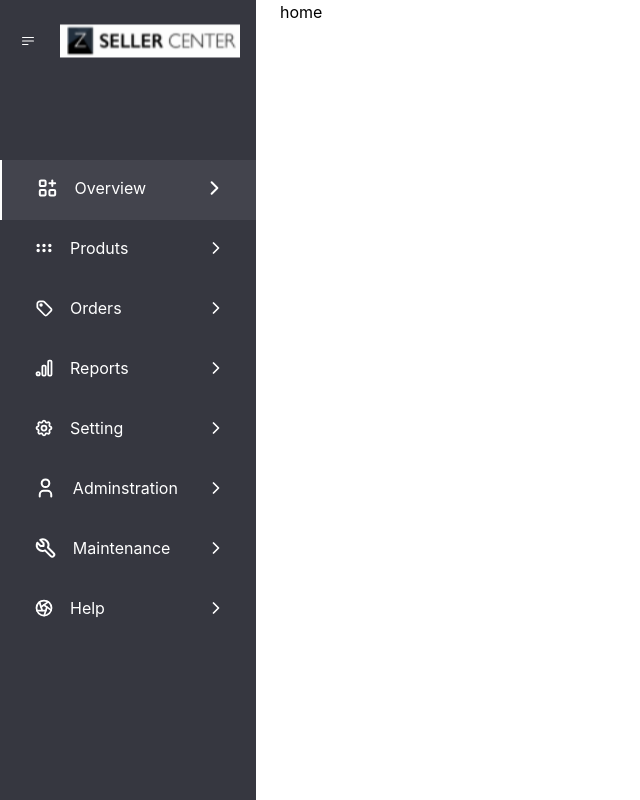
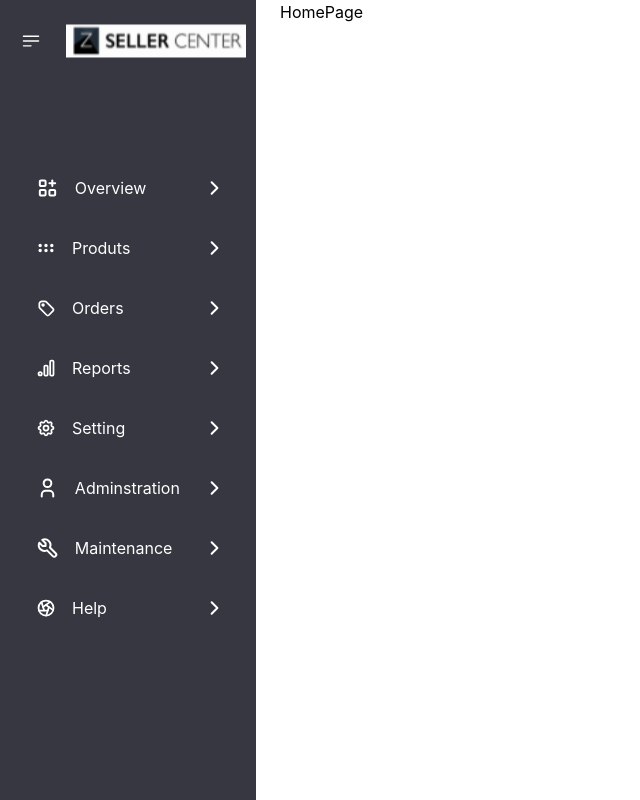
Before and after one commit to kubendrapandian10D/tailWindCSS_MATC, a React (Create React App) app: page / in a window 1280 px wide. Shown: the whole page, without its empty margins (0-640 px from the left). Built offline with nearby package versions, Linux system fonts and the light colour scheme.

Commit message:
collapse and expand navbar

```diff
--- a/src/components/Navbar/Navbar.js
+++ b/src/components/Navbar/Navbar.js
@@ -1,89 +1,111 @@
-import React from "react";
+import React, { useState } from "react";
 import { HiBars3BottomLeft } from 'react-icons/hi2';
 
-
-import { HiOutlineSquaresPlus } from "react-icons/hi2";
-
 const Navbar = () => {
+  const [open, setOpen] = useState(true)
   return (
-    <div className="bg-blackRock min-h-screen w-64">
-      <div className="pt-6 pb-102 flex mr-4 ">
-        <HiBars3BottomLeft size={22} className="ml-5 self-center	text-white" />
-        <img src="./images/navbar/Logo.svg" alt="Seller Center Logo" className="pl-6" />
+    <div className={`bg-blackRock min-h-screen ${open?`w-64`:`w-88`} duration-500`}>
+      <div className="pt-6 pb-102 flex   ">
+        <HiBars3BottomLeft size={22} className={`ml-5 self-center h-8	text-white`} onClick={()=>setOpen(!open)}/>
+        <img src="./images/navbar/Logo.svg" alt="Seller Center Logo" className={`pl-6  ${!open && ` hidden translate-x-28`}`} />
       </div>
 
 
-      <div className="flex  bg-midBlack">
-
-        <div className="w-0.5 bg-white">
-
+      <div className={"flex group  hover:bg-midBlack"}>
+        <div className="pl-0.5 bg-white  invisible group-hover:visible ">
         </div>
         <div className="flex w-full justify-between mb-1  bg-mildGrey mx-3.5 py-4 ">
 
           <div className=" flex">
             <img src="./images/navbar/apps__overview.svg" alt="Oerview Icon " className="pl-5 pr-2  " />
-            <p className="text-white   pl-2 " >Overview</p>
+            <p className={`text-white pl-2  ${!open && `opacity-0`}`} >Overview</p>
           </div>
           <img className="pr-4    " src="./images/navbar/chevron-right__arrow.svg" alt="arrowIcon" />
         </div>
       </div>
 
-      <div className="flex justify-between mb-1   mx-3.5 py-4 ">
+      <div className="flex group  hover:bg-midBlack">
+        <div className="pl-0.5 bg-white  invisible group-hover:visible">
+        </div>
+        <div className="flex justify-between mb-1  w-full mx-3.5 py-4 ">
           <div className=" flex">
             <img src="./images/navbar/grip-horizontal__products.svg" alt="Oerview Icon " className="pl-5 pr-2  " />
-          <p className="text-white   pl-2 " >Produts</p>
+            <p className={`text-white pl-2  ${!open && `opacity-0`}`} >Produts</p>
           </div>
           <img className="pr-4    " src="./images/navbar/chevron-right__arrow.svg" alt="arrowIcon" />
         </div>
+      </div>
 
-      <div className="flex justify-between mb-1   mx-3.5 py-4 ">
+      <div className="flex group  hover:bg-midBlack">
+        <div className="pl-0.5 bg-white  invisible group-hover:visible">
+        </div>
+        <div className="flex justify-between mb-1  w-full mx-3.5 py-4 ">
           <div className=" flex">
             <img src="./images/navbar/tag__orders.svg" alt="Oerview Icon " className="pl-5 pr-2  " />
-          <p className="text-white   pl-2 " >Orders</p>
+            <p className={`text-white pl-2  ${!open && `opacity-0`}`} >Orders</p>
           </div>
           <img className="pr-4    " src="./images/navbar/chevron-right__arrow.svg" alt="arrowIcon" />
         </div>
+      </div>
 
-      <div className="flex justify-between mb-1   mx-3.5 py-4 ">
+      <div className="flex group  hover:bg-midBlack">
+        <div className="pl-0.5 bg-white  invisible group-hover:visible">
+        </div>
+        <div className="flex justify-between mb-1  w-full mx-3.5 py-4 ">
           <div className=" flex">
             <img src="./images/navbar/brand-google-analytics__reports.svg" alt="Oerview Icon " className="pl-5 pr-2  " />
-          <p className="text-white   pl-2 " >Reports</p>
+            <p className={`text-white pl-2  ${!open && `opacity-0`}`}  >Reports</p>
           </div>
           <img className="pr-4    " src="./images/navbar/chevron-right__arrow.svg" alt="arrowIcon" />
         </div>
+      </div>
 
-      <div className="flex justify-between mb-1   mx-3.5 py-4 ">
+      <div className="flex group  hover:bg-midBlack">
+        <div className="pl-0.5 bg-white  invisible group-hover:visible">
+        </div>
+        <div className="flex justify-between mb-1  w-full mx-3.5 py-4 ">
           <div className=" flex">
             <img src="./images/navbar/settings.svg" alt="Oerview Icon " className="pl-5 pr-2  " />
-          <p className="text-white   pl-2 " >Setting</p>
+            <p className={`text-white pl-2  ${!open && `opacity-0`}`}  >Setting</p>
           </div>
           <img className="pr-4    " src="./images/navbar/chevron-right__arrow.svg" alt="arrowIcon" />
         </div>
-
-      <div className="flex justify-between mb-1   mx-3.5 py-4 ">
+      </div>
+      <div className="flex group  hover:bg-midBlack">
+        <div className="pl-0.5 bg-white  invisible group-hover:visible">
+        </div>
+        <div className="flex justify-between mb-1  w-full mx-3.5 py-4 ">
           <div className=" flex">
             <img src="./images/navbar/user__administration.svg" alt="Oerview Icon " className="pl-5 pr-2  " />
-          <p className="text-white   pl-2 " >Adminstration</p>
+            <p className={`text-white pl-2  ${!open && `opacity-0`}`} >Adminstration</p>
           </div>
           <img className="pr-4    " src="./images/navbar/chevron-right__arrow.svg" alt="arrowIcon" />
         </div>
+      </div>
 
-      <div className="flex justify-between mb-1   mx-3.5 py-4 ">
+      <div className="flex group  hover:bg-midBlack">
+        <div className="pl-0.5 bg-white  invisible group-hover:visible">
+        </div>
+        <div className="flex justify-between mb-1  w-full mx-3.5 py-4 ">
           <div className=" flex">
             <img src="./images/navbar/tool__Maintenance.svg" alt="Oerview Icon " className="pl-5 pr-2  " />
-          <p className="text-white   pl-2 " >Maintenance</p>
+            <p className={`text-white pl-2  ${!open && `opacity-0`}`} >Maintenance</p>
           </div>
           <img className="pr-4    " src="./images/navbar/chevron-right__arrow.svg" alt="arrowIcon" />
         </div>
+      </div>
 
-      <div className="flex justify-between mb-1    mx-3.5 py-4 ">
+      <div className="flex group  hover:bg-midBlack">
+        <div className="pl-0.5 bg-white  invisible group-hover:visible">
+        </div>
+        <div className="flex justify-between mb-1  w-full mx-3.5 py-4 ">
           <div className=" flex">
-          <img src="./images/navbar/aperture__Help.svg" alt="Oerview Icon " className="pl-5 pr-2  " />
-          <p className="text-white   pl-2 " >Help</p>
+            <img src="./images/navbar/aperture__Help.svg" alt="Overview Icon " className="pl-5 pr-2  " />
+            <p className={`text-white pl-2  ${!open && `opacity-0`}`} >Help</p>
           </div>
           <img className="pr-4    " src="./images/navbar/chevron-right__arrow.svg" alt="arrowIcon" />
         </div>
-
+      </div>
     </div>
   );
 };
--- a/src/global.css
+++ b/src/global.css
@@ -559,6 +559,10 @@ video {
   --tw-backdrop-sepia:  ;
 }
 
+.invisible {
+  visibility: hidden;
+}
+
 .mx-3\.5 {
   margin-left: 0.875rem;
   margin-right: 0.875rem;
@@ -581,8 +585,24 @@ video {
   margin-bottom: 0.25rem;
 }
 
+.ml-7 {
+  margin-left: 1.75rem;
+}
+
 .flex {
   display: flex;
+}
+
+.hidden {
+  display: none;
+}
+
+.h-8 {
+  height: 2rem;
+}
+
+.h-9 {
+  height: 2.25rem;
 }
 
 .min-h-screen {
@@ -605,6 +625,24 @@ video {
   width: 100%;
 }
 
+.w-88 {
+  width: 88px;
+}
+
+.w-2 {
+  width: 0.5rem;
+}
+
+.w-9 {
+  width: 2.25rem;
+}
+
+.translate-x-28 {
+  --tw-translate-x: 7rem;
+  -webkit-transform: translate(var(--tw-translate-x), var(--tw-translate-y)) rotate(var(--tw-rotate)) skewX(var(--tw-skew-x)) skewY(var(--tw-skew-y)) scaleX(var(--tw-scale-x)) scaleY(var(--tw-scale-y));
+          transform: translate(var(--tw-translate-x), var(--tw-translate-y)) rotate(var(--tw-rotate)) skewX(var(--tw-skew-x)) skewY(var(--tw-skew-y)) scaleX(var(--tw-scale-x)) scaleY(var(--tw-scale-y));
+}
+
 .justify-between {
   justify-content: space-between;
 }
@@ -620,11 +658,6 @@ video {
 .bg-blackRock {
   --tw-bg-opacity: 1;
   background-color: rgb(54 55 64 / var(--tw-bg-opacity));
-}
-
-.bg-midBlack {
-  --tw-bg-opacity: 1;
-  background-color: rgb(67 68 77 / var(--tw-bg-opacity));
 }
 
 .bg-white {
@@ -665,7 +698,32 @@ video {
   padding-right: 1rem;
 }
 
+.pl-0\.5 {
+  padding-left: 0.125rem;
+}
+
+.pl-0 {
+  padding-left: 0px;
+}
+
 .text-white {
   --tw-text-opacity: 1;
   color: rgb(255 255 255 / var(--tw-text-opacity));
 }
+
+.opacity-0 {
+  opacity: 0;
+}
+
+.duration-500 {
+  transition-duration: 500ms;
+}
+
+.hover\:bg-midBlack:hover {
+  --tw-bg-opacity: 1;
+  background-color: rgb(67 68 77 / var(--tw-bg-opacity));
+}
+
+.group:hover .group-hover\:visible {
+  visibility: visible;
+}
--- a/src/pages/HomePage.js
+++ b/src/pages/HomePage.js
@@ -6,7 +6,7 @@ const HomePage = () => {
     <section className="flex gap-6">
 
       <Navbar />
-      home
+      HomePage
       </section>
     </>
   );
--- a/tailwind.config.js
+++ b/tailwind.config.js
@@ -13,6 +13,9 @@ module.exports = {
       },
       rotate: {
         '270': '270deg',
+      },
+      width: {
+        '88': '88px',
       }
 
     },
```
Lines whose indentation alone changed are shown as unchanged.
